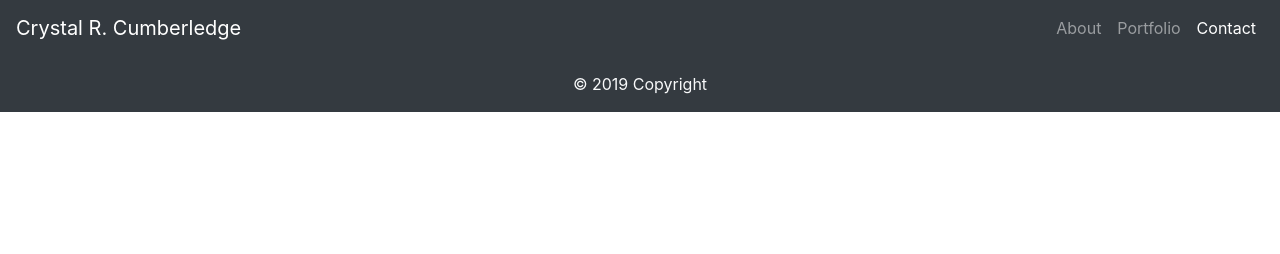
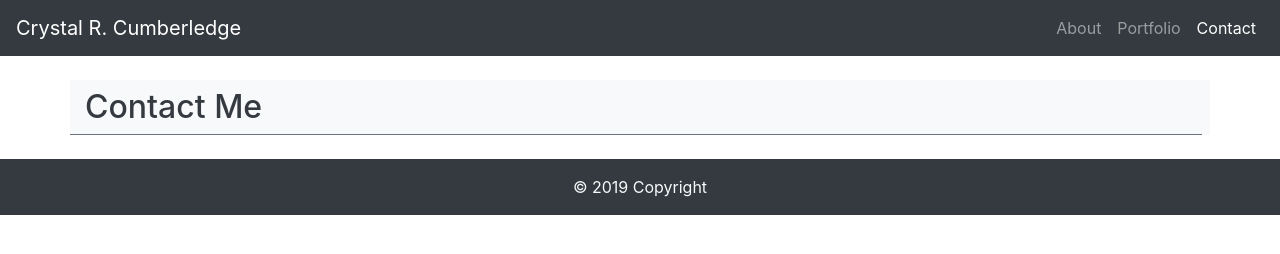
Before and after one commit to CrystalC76/Bootstrap-Portfolio, a plain HTML site: page contact.html in a window 1280 px wide. Drawn offline with nearby package versions, Linux system fonts and the light colour scheme.

Commit message:
added begining of contact container

```diff
--- a/contact.html
+++ b/contact.html
@@ -30,6 +30,17 @@
                 </div>
               </nav>
 
+              <div class="container text-dark bg-light mt-4 mb-4">
+                    <div class="row">
+                            <div class="container mt-2 mr-2 border-bottom border-secondary">
+                                <h2>Contact Me</h2>
+                            </div>
+                        </div>
+                    <div class="row">
+
+                    </div>
+              </div>
+
     <!-- add footer -->
     <footer class="page-footer font-small bg-dark">
 
```
